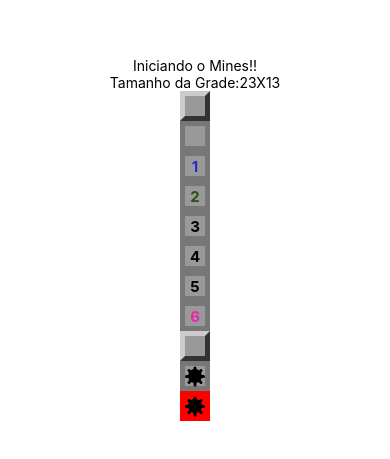
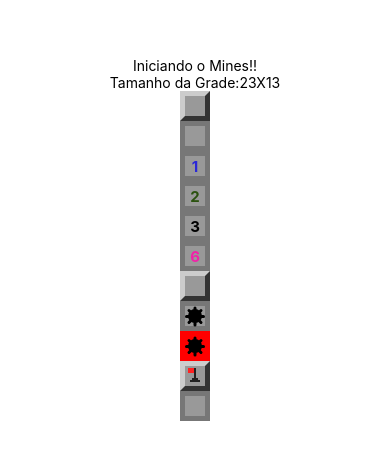
Before and after one commit to jardeljj/Mines, a React Native app: screen / in a window 390 px wide. Shown: the part 183-642 px from the top of the page. Built offline with nearby package versions, Linux system fonts and the light colour scheme.

Commit message:
criando a flag pequena e grande

```diff
--- a/App.js
+++ b/App.js
@@ -16,12 +16,12 @@
         <Field opened nearMines={1} />
         <Field opened nearMines={2} />
         <Field opened nearMines={3} />
-        <Field opened nearMines={4} />
-        <Field opened nearMines={5} />
         <Field opened nearMines={6} />
         <Field mined />
         <Field mined opened />
         <Field mined opened exploded />
+        <Field flagged/>
+        <Field flagged opened/>
       </View>
     )
   }
--- a/src/components/Field.js
+++ b/src/components/Field.js
@@ -2,16 +2,18 @@
 import { View, StyleSheet, Text } from "react-native";
 import params from "../Params";
 import Mine from "./Mine";
+import Flag from "./Flag";
 
 export default props => {
-    const { mined, opened, nearMines, exploded } = props
+    const { mined, opened, nearMines, exploded, flagged } = props
 
 
     const styleField = [styles.field]
     // outros estilos aqui
     if (opened) styleField.push(styles.opened)
     if (exploded) styleField.push(styles.exploded)
-    if (styleField.length === 1) styleField.push(styles.regular)
+    if (flagged) styleField.push(styles.flagged)
+    if (!opened && !exploded) styleField.push(styles.regular)
 
     let color = null
     if (nearMines > 0) {
@@ -25,7 +27,8 @@
         <View style={styleField}>
             {!mined && opened && nearMines > 0 ?
                 <Text style={[styles.label, { color: color }]}>{nearMines}</Text> : false}
-                {mined && opened ? <Mine/> : false}
+            {mined && opened ? <Mine /> : false}
+            {flagged && !opened ? <Flag /> : false}
         </View>
     )
 }
@@ -53,7 +56,7 @@
         fontWeight: 'bold',
         fontSize: params.fontSize
     },
-    exploded:{
+    exploded: {
         backgroundColor: 'red',
         borderColor: 'red',
     }
--- /dev/null
+++ b/src/components/Flag.js
@@ -0,0 +1,72 @@
+import React from "react";
+import { View, StyleSheet } from "react-native";
+
+export default props => {
+    return (
+
+        <View style={styles.container}>
+            <View style={[styles.flagpole, props.bigger ? styles.flagpoleBigger : null]}/>
+            <View style={[styles.flag, props.bigger ? styles.flagBigger : null]}/>
+            <View style={[styles.base1, props.bigger ? styles.base1Bigger : null]}/>
+            <View style={[styles.base2, props.bigger ? styles.base2Bigger : null]}/>
+        </View>
+    )
+}
+
+const styles = StyleSheet.create({
+    container: {
+        marginTop: 2,
+    },
+    flagpole: {
+        position: 'absolute',
+        height: 14,
+        width: 2,
+        backgroundColor: '#222',
+        marginLeft: 9,
+    },
+    flag: {
+        position: 'absolute',
+        height: 5,
+        width: 6,
+        backgroundColor: '#F22',
+        marginLeft: 3,
+    },
+    base1: {
+        position: 'absolute',
+        height: 2,
+        width: 6,
+        backgroundColor: '#222',
+        marginLeft: 7,
+        marginTop: 10,
+    },
+    base2: {
+        position: 'absolute',
+        height: 2,
+        width: 10,
+        backgroundColor: '#222',
+        marginLeft: 5,
+        marginTop: 12,
+    },
+    flagpoleBigger: {
+        height: 28,
+        width: 4,
+        marginLeft: 16,
+    },
+    flagBigger: {
+        height: 10,
+        width: 14,
+        marginLeft: 3,
+    },
+    base1Bigger: {
+        height: 4,
+        width: 12,
+        marginTop: 20,
+        marginLeft: 12,
+    },
+    base2Bigger: {
+        height: 4,
+        width: 20,
+        marginLeft: 8,
+        marginTop: 24,
+    }
+})
```
